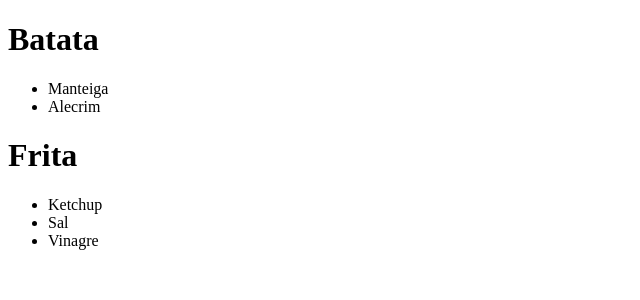
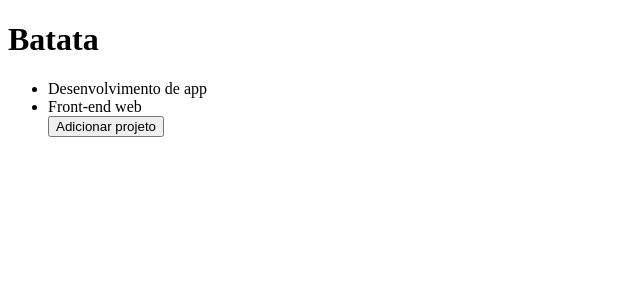
Before and after one commit to ricardo-rp-gostack/conceitos-dev-frontend, a React app: page / in a window 1280 px wide. Shown: the top 300 px of the page, without its empty margins (0-640 px from the left). Built offline with nearby package versions, Linux system fonts and the light colour scheme.

Commit message:
Estado e imutabilidade

```diff
--- a/src/App.js
+++ b/src/App.js
@@ -1,23 +1,29 @@
-import React from "react";
+import React, { useState } from "react";
 
 import Header from "./components/Header";
 
 function App() {
+  const [projects, setProjects] = useState([
+    "Desenvolvimento de app",
+    "Front-end web",
+  ]);
+
+  function handleAddProject() {
+    setProjects([...projects, `Novo projeto ${Date.now()}`]);
+  }
+
   return (
     <>
-      <Header title="Batata">
-        <ul>
-          <li>Manteiga</li>
-          <li>Alecrim</li>
-        </ul>
-      </Header>
-      <Header title="Frita">
-        <ul>
-          <li>Ketchup</li>
-          <li>Sal</li>
-          <li>Vinagre</li>
-        </ul>
-      </Header>
+      <Header title="Batata" />
+      <ul>
+        {projects.map((project) => (
+          <li key={project}>{project}</li>
+        ))}
+
+        <button type="button" onClick={handleAddProject}>
+          Adicionar projeto
+        </button>
+      </ul>
     </>
   );
 }
```
Also changed, not shown: 1 other file (tests, documents, lock files or other folders).
